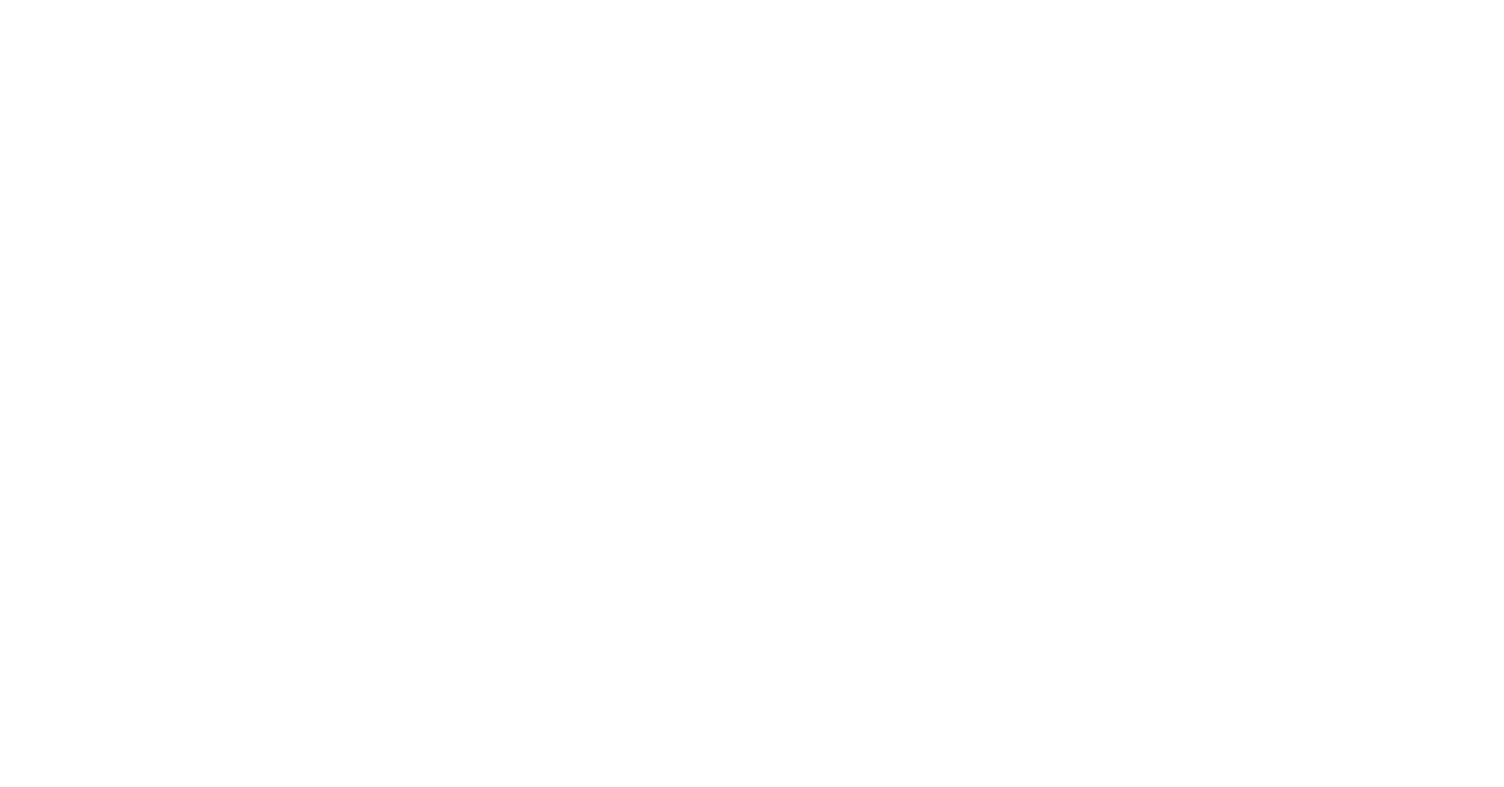
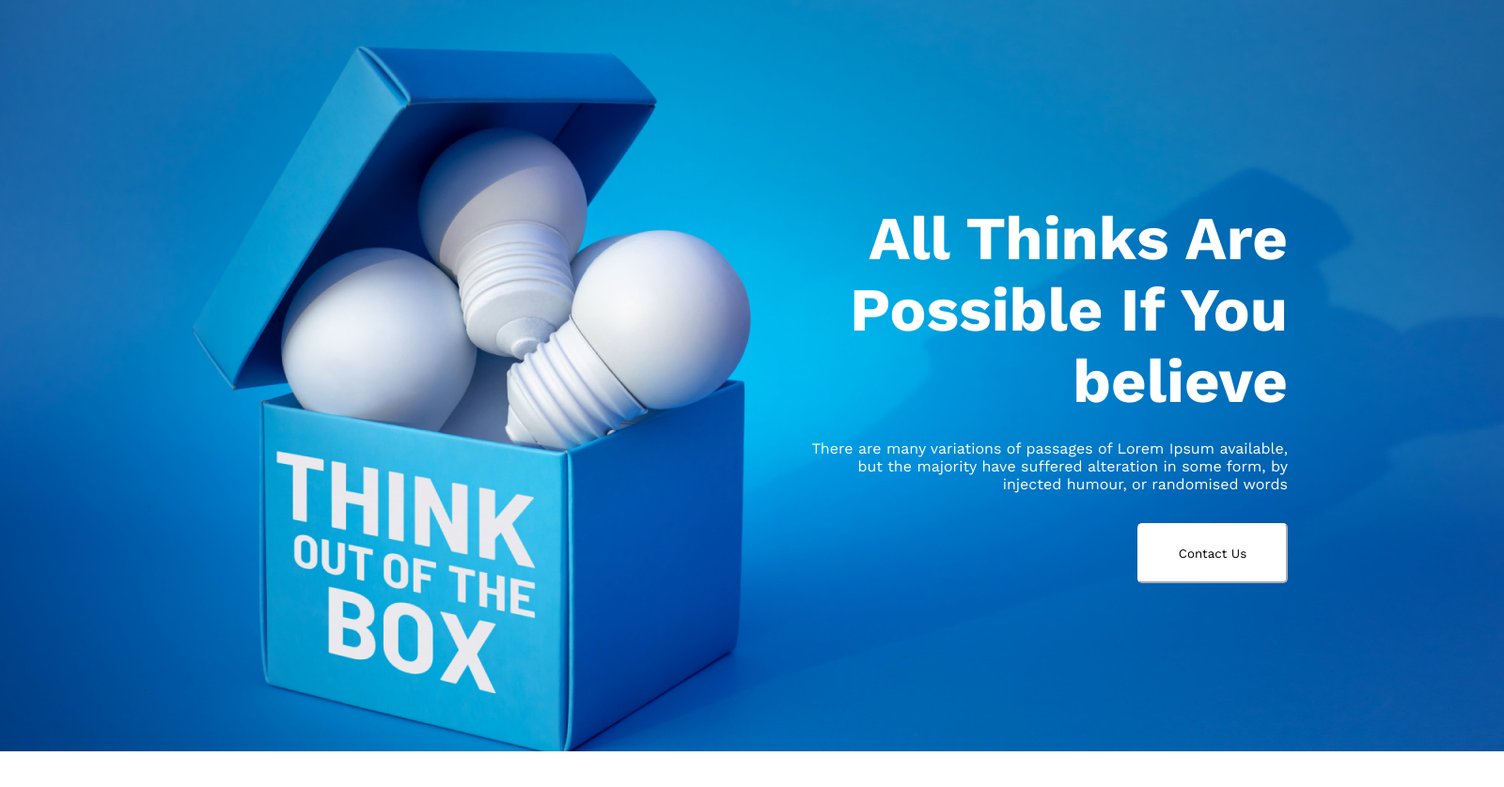
Before and after one commit to mariyasf/new-year-new-me, a plain HTML site: page index.html in a window 1280 px wide. Shown: the whole page at 94% size, 1600 px wide, since content can reach past the window. Before the commit the page ends 800 px from the top, so only its background shows below. Drawn offline with nearby package versions, Linux system fonts and the light colour scheme.

Commit message:
new-year-new-me

```diff
--- a/index.html
+++ b/index.html
@@ -4,11 +4,24 @@
         <meta charset="UTF-8">
         <meta name="viewport" content="width=device-width, initial-scale=1.0">
         <title>New Year New ME</title>
+        <link rel="preconnect" href="https://fonts.googleapis.com">
+        <link rel="preconnect" href="https://fonts.gstatic.com" crossorigin>
+        <link
+            href="https://fonts.googleapis.com/css2?family=Work+Sans:wght@400;700;800&display=swap"
+            rel="stylesheet">
+        <link rel="stylesheet" href="styles/style.css">
     </head>
     <body>
         <!-- hearder part -->
         <header>
-
+            <div class="header-section">
+                <h1>All Thinks Are Possible If You believe</h1>
+                <p>There are many variations of passages of Lorem Ipsum
+                    available,
+                    but the majority have suffered alteration in some form, by
+                    injected humour, or randomised words</p>
+                <button class="header-btn">Contact Us</button>
+            </div>
         </header>
         <!-- main part -->
         <main>
--- a/styles/style.css
+++ b/styles/style.css
@@ -0,0 +1,42 @@
+/* Common Shared Styles */
+* {
+    margin: 0px;
+    padding: 0px;
+    font-family: 'Work Sans', sans-serif;
+}
+
+/* header style */
+header {
+    background-image: url("../images/banner/banner3.png");
+    background-repeat: no-repeat;
+    width: 1600px;
+    height: 800px;
+}
+
+.header-section {
+    color: #FFF;
+    text-align: right;
+    padding: 216px 230px 364px 845px;
+}
+
+.header-section h1 {
+    padding-bottom: 24px;
+    font-size: 65px;
+    font-weight: 700;
+
+}
+
+.header-section p {
+    padding-top: 0px;
+    padding-bottom: 32px;
+    font-size: 16px;
+    font-weight: 400;
+}
+
+.header-btn {
+    border-radius: 5px;
+    background: #FFF;
+    border-color: white;
+    width: 160px;
+    height: 64px;
+}
```
